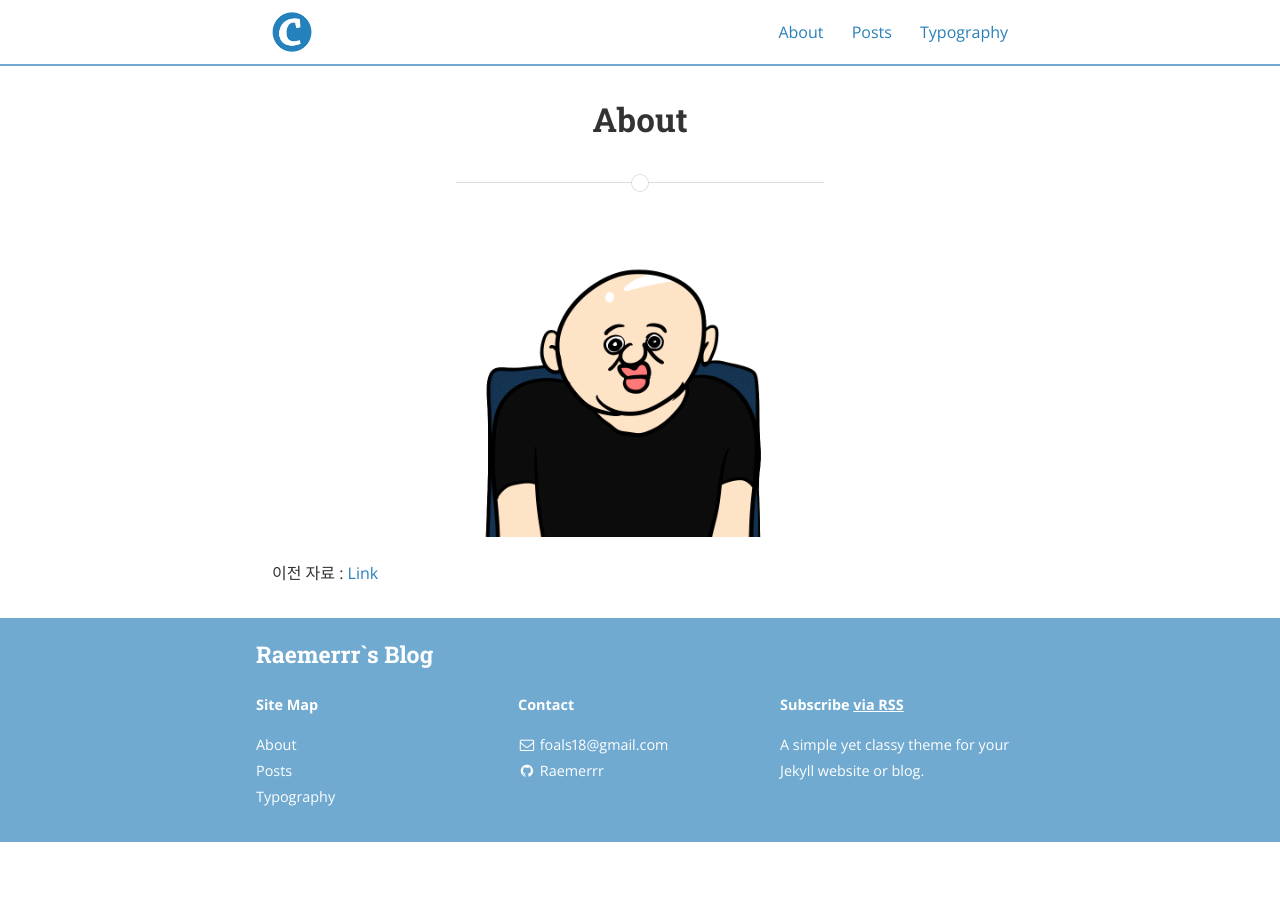
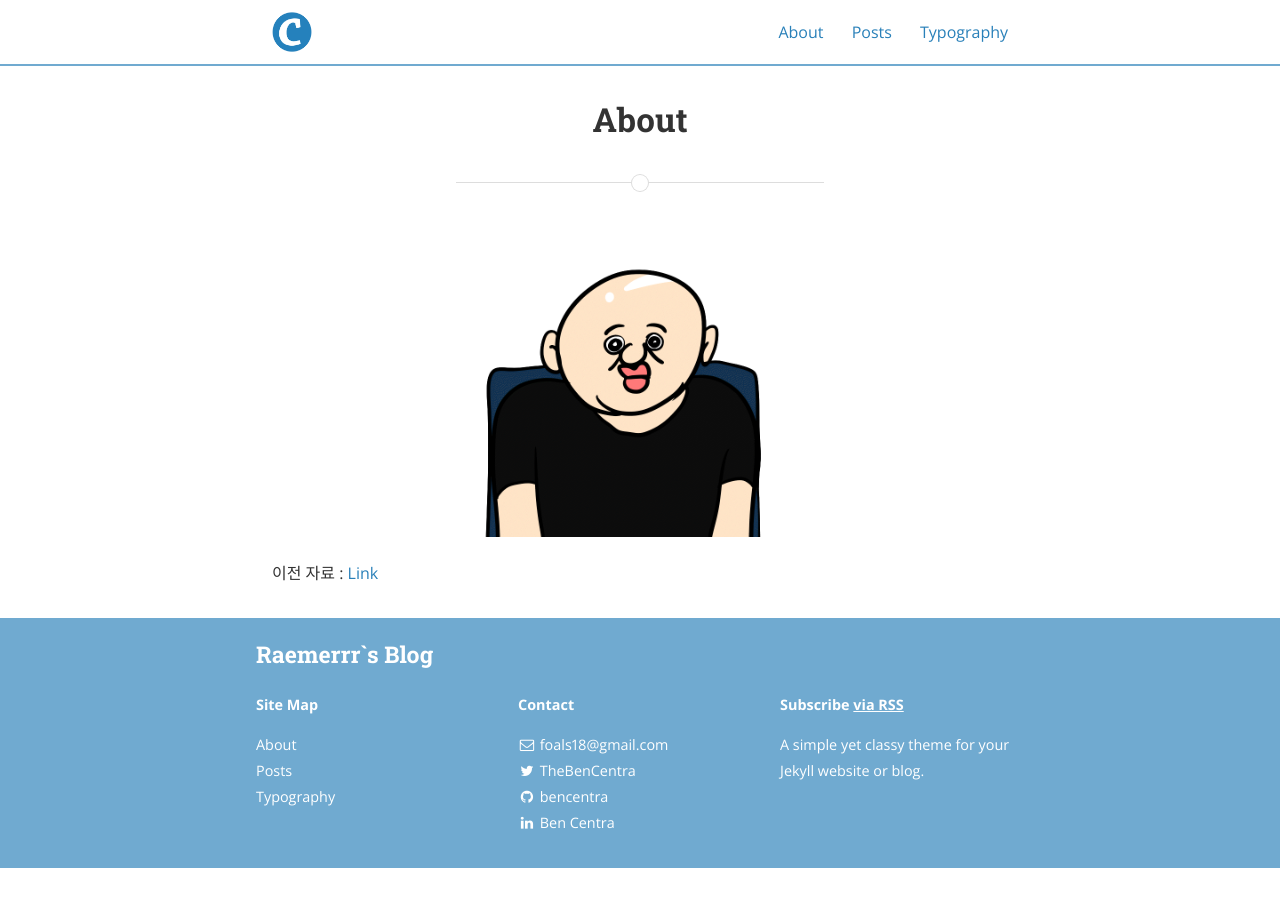
Before and after one commit to Raemerrr/raemerrr.github.io, a Jekyll site: the page built from about.md, in a window 1280 px wide. Built offline with Jekyll 4.4.1, drawn with Linux system fonts in a browser that asks for light colours; nearby versions of some CDN libraries.

Commit message:
메인 UI 오류.. 개선 중..

```diff
--- a/_config.yml
+++ b/_config.yml
@@ -78,29 +78,29 @@ descriptions:
 social:
   - name: Twitter
     icon: twitter
-    username: None
-    url: ""
+    username: TheBenCentra
+    url: https://twitter.com/TheBenCentra
     desc: Follow me on Twitter
     share: true
 
   - name: Facebook
     icon: facebook
-    username: None
+    username: thebencentra
     url: ""
     desc: Friend me on Facebook
     share: true
 
   - name: GitHub
     icon: github
-    username: Raemerrr
-    url: https://github.com/raemerrr/
+    username: bencentra
+    url: https://github.com/bencentra
     desc: Fork me on GitHub
     share: false
 
   - name: LinkedIn
     icon: linkedin
-    username: ""
-    url: ""
+    username: Ben Centra
+    url: https://www.linkedin.com/pub/ben-centra/47/769/60a
     desc: Connect with me on LinkedIn
     share: true
 
```
